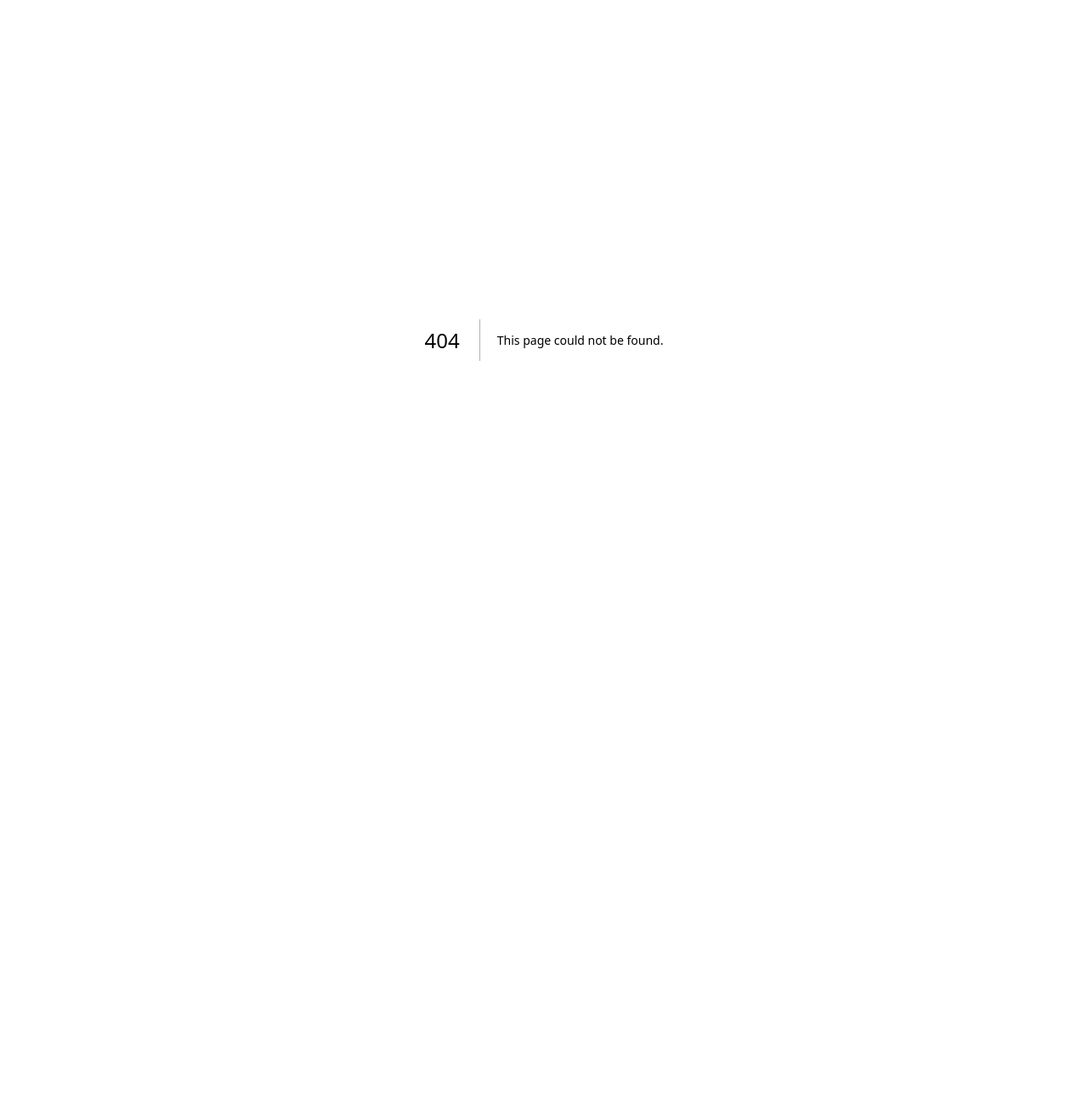
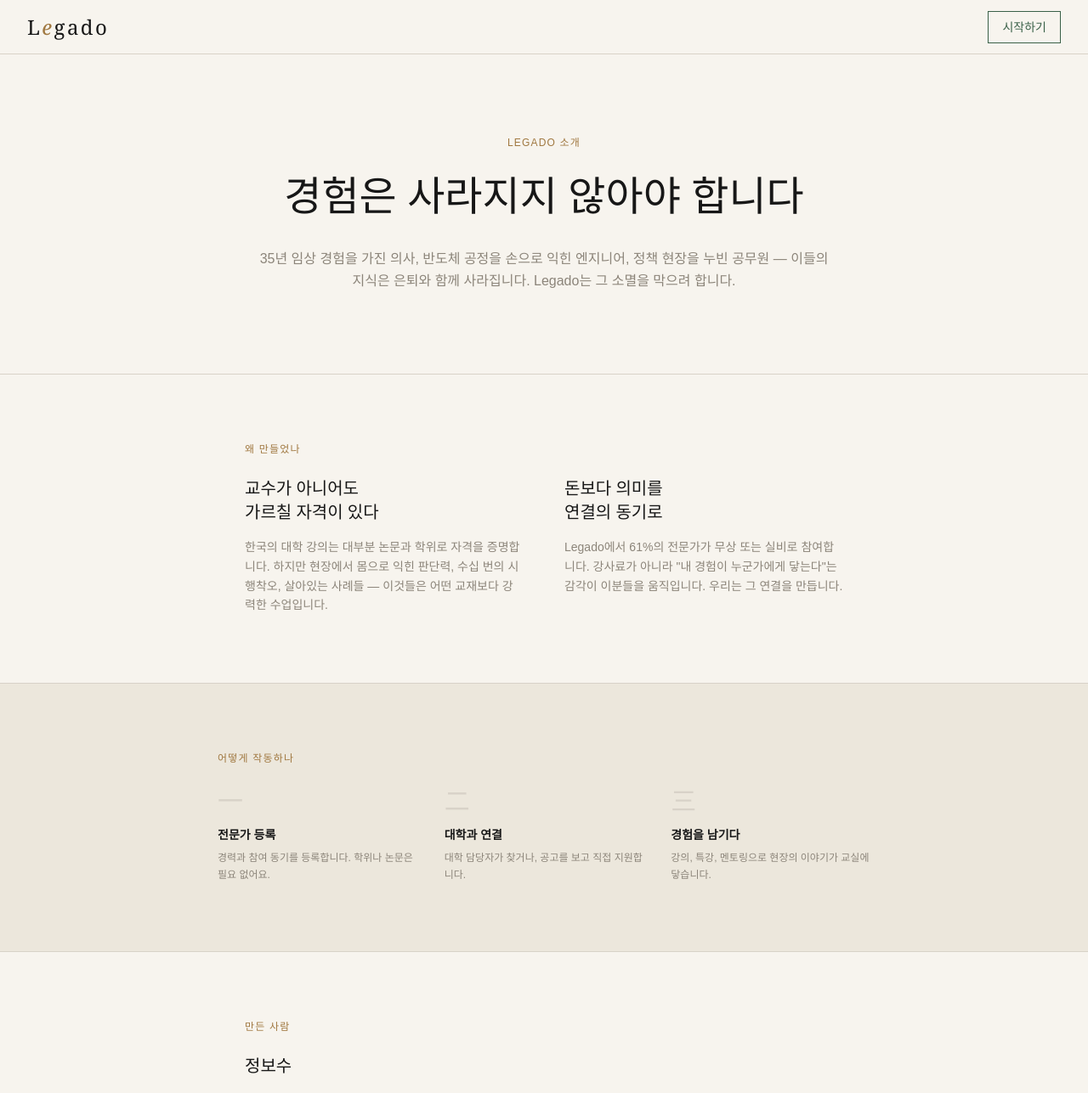
Before and after one commit to bosujeong-star/legado, a Next.js app: page /about in a window 1280 px wide. Before the commit this address had no page. Shown: the top 1287 px of the page at 85% size. Before the commit the page ends 800 px from the top, so only its background shows below. Built offline with nearby package versions, Linux system fonts and the light colour scheme.

Commit message:
소개 페이지 추가 및 네비 링크 연결

```diff
--- /dev/null
+++ b/app/about/page.tsx
@@ -0,0 +1,139 @@
+import Link from 'next/link'
+
+export default function About() {
+  return (
+    <main className="min-h-screen bg-[#f7f4ee]" style={{ fontFamily: 'sans-serif' }}>
+
+      {/* 네비 */}
+      <nav className="border-b border-[#d8d2c8] px-8 h-16 flex items-center justify-between">
+        <Link href="/" className="text-2xl font-light tracking-widest" style={{ fontFamily: 'Georgia, serif' }}>
+          L<em className="text-[#a07840]">e</em>gado
+        </Link>
+        <Link href="/auth" className="text-sm border border-[#3a6048] text-[#3a6048] px-4 py-2 hover:bg-[#3a6048] hover:text-white transition">
+          시작하기
+        </Link>
+      </nav>
+
+      {/* 히어로 */}
+      <section className="px-8 py-24 max-w-3xl mx-auto text-center">
+        <p className="text-xs tracking-widest uppercase text-[#a07840] font-medium mb-6">Legado 소개</p>
+        <h1 className="text-4xl md:text-5xl font-light leading-tight mb-8" style={{ fontFamily: 'Georgia, serif' }}>
+          경험은 사라지지 않아야 합니다
+        </h1>
+        <p className="text-base text-[#8c857a] leading-relaxed max-w-2xl mx-auto">
+          35년 임상 경험을 가진 의사, 반도체 공정을 손으로 익힌 엔지니어,
+          정책 현장을 누빈 공무원 — 이들의 지식은 은퇴와 함께 사라집니다.
+          Legado는 그 소멸을 막으려 합니다.
+        </p>
+      </section>
+
+      <div className="border-t border-[#d8d2c8]" />
+
+      {/* 왜 만들었나 */}
+      <section className="px-8 py-20 max-w-3xl mx-auto">
+        <p className="text-xs tracking-widest uppercase text-[#a07840] font-medium mb-6">왜 만들었나</p>
+        <div className="grid md:grid-cols-2 gap-12">
+          <div>
+            <h2 className="text-xl font-light mb-4" style={{ fontFamily: 'Georgia, serif' }}>
+              교수가 아니어도<br />가르칠 자격이 있다
+            </h2>
+            <p className="text-sm text-[#8c857a] leading-relaxed">
+              한국의 대학 강의는 대부분 논문과 학위로 자격을 증명합니다.
+              하지만 현장에서 몸으로 익힌 판단력, 수십 번의 시행착오,
+              살아있는 사례들 — 이것들은 어떤 교재보다 강력한 수업입니다.
+            </p>
+          </div>
+          <div>
+            <h2 className="text-xl font-light mb-4" style={{ fontFamily: 'Georgia, serif' }}>
+              돈보다 의미를<br />연결의 동기로
+            </h2>
+            <p className="text-sm text-[#8c857a] leading-relaxed">
+              Legado에서 61%의 전문가가 무상 또는 실비로 참여합니다.
+              강사료가 아니라 "내 경험이 누군가에게 닿는다"는 감각이
+              이분들을 움직입니다. 우리는 그 연결을 만듭니다.
+            </p>
+          </div>
+        </div>
+      </section>
+
+      <div className="border-t border-[#d8d2c8]" />
+
+      {/* 어떻게 작동하나 */}
+      <section className="px-8 py-20 bg-[#ece7dc]">
+        <div className="max-w-3xl mx-auto">
+          <p className="text-xs tracking-widest uppercase text-[#a07840] font-medium mb-6">어떻게 작동하나</p>
+          <div className="grid md:grid-cols-3 gap-8">
+            {[
+              { step: '一', title: '전문가 등록', desc: '경력과 참여 동기를 등록합니다. 학위나 논문은 필요 없어요.' },
+              { step: '二', title: '대학과 연결', desc: '대학 담당자가 찾거나, 공고를 보고 직접 지원합니다.' },
+              { step: '三', title: '경험을 남기다', desc: '강의, 특강, 멘토링으로 현장의 이야기가 교실에 닿습니다.' },
+            ].map((item, i) => (
+              <div key={i}>
+                <div className="text-3xl text-[#d8d2c8] mb-3" style={{ fontFamily: 'Georgia, serif' }}>{item.step}</div>
+                <h3 className="font-semibold text-sm mb-2">{item.title}</h3>
+                <p className="text-xs text-[#8c857a] leading-relaxed">{item.desc}</p>
+              </div>
+            ))}
+          </div>
+        </div>
+      </section>
+
+      <div className="border-t border-[#d8d2c8]" />
+
+      {/* 만든 사람 */}
+      <section className="px-8 py-20 max-w-3xl mx-auto">
+        <p className="text-xs tracking-widest uppercase text-[#a07840] font-medium mb-6">만든 사람</p>
+        <div className="flex flex-col md:flex-row gap-8 items-start">
+          <div className="flex-1">
+            <h2 className="text-xl font-light mb-4" style={{ fontFamily: 'Georgia, serif' }}>
+              정보수
+            </h2>
+            <p className="text-sm text-[#8c857a] leading-relaxed mb-4">
+              한국전기연구원(KERI) 선임연구원이자 B2LAB 대표.
+              펨토초 레이저 기술로 치과 임플란트 표면처리 시스템 LASERO를 개발했습니다.
+              인천대학교 나노바이오공학과에서 강의하며,
+              "경험 있는 연구자가 왜 대학과 연결되기 어려운가"라는
+              질문에서 Legado를 시작했습니다.
+            </p>
+            <p className="text-sm text-[#8c857a] leading-relaxed">
+              Legado는 단순한 플랫폼이 아니라,
+              경험의 소멸을 막으려는 하나의 시도입니다.
+            </p>
+          </div>
+        </div>
+      </section>
+
+      {/* CTA */}
+      <section className="px-8 py-20 bg-[#1c1a17] text-center">
+        <h2 className="text-3xl font-light text-white mb-4" style={{ fontFamily: 'Georgia, serif' }}>
+          당신의 경험을 남겨주세요
+        </h2>
+        <p className="text-sm text-[#8c857a] mb-8">
+          아직 작은 시작이지만, 그래서 더 정성껏 연결합니다
+        </p>
+        <div className="flex gap-4 justify-center flex-wrap">
+          <Link href="/register"
+            className="bg-[#3a6048] text-white px-8 py-3 text-sm hover:opacity-90 transition">
+            경험 나누기
+          </Link>
+          <Link href="/explore"
+            className="border border-[#444] text-[#8c857a] px-8 py-3 text-sm hover:border-white hover:text-white transition">
+            찾아보기
+          </Link>
+        </div>
+      </section>
+
+      {/* 푸터 */}
+      <footer className="border-t border-[#d8d2c8] px-8 py-8 flex justify-between items-center">
+        <div className="text-xl font-light tracking-widest" style={{ fontFamily: 'Georgia, serif' }}>
+          L<em className="text-[#a07840]">e</em>gado
+        </div>
+        <div className="flex gap-6 text-xs text-[#8c857a]">
+          <Link href="/privacy" className="hover:text-[#1c1a17]">개인정보처리방침</Link>
+          <Link href="/terms" className="hover:text-[#1c1a17]">이용약관</Link>
+        </div>
+      </footer>
+
+    </main>
+  )
+}
--- a/app/page.tsx
+++ b/app/page.tsx
@@ -66,8 +66,9 @@
       {menuOpen && (
         <div className="md:hidden fixed top-16 left-0 right-0 z-50 border-b border-[#d8d2c8] bg-[#f7f4ee] px-8 py-4 flex flex-col gap-4 text-sm">
           <Link href="/explore" onClick={() => setMenuOpen(false)} className="text-[#1c1a17]">찾아보기</Link>
-          <a href="#" onClick={() => setMenuOpen(false)} className="text-[#1c1a17]">참여 형태</a>
-          <a href="#" onClick={() => setMenuOpen(false)} className="text-[#1c1a17]">이용 방법</a>
+       <Link href="/about" onClick={() => setMenuOpen(false)} className="text-[#1c1a17]">소개</Link>
+<a href="#" onClick={() => setMenuOpen(false)} className="text-[#1c1a17]">참여 형태</a>
+<a href="#" onClick={() => setMenuOpen(false)} className="text-[#1c1a17]">이용 방법</a>
 
           <div className="border-t border-[#d8d2c8] pt-4 mt-2">
             {user ? (
@@ -300,7 +301,7 @@
         </div>
         <div className="text-xs text-[#8c857a]" style={{ fontFamily: 'sans-serif' }}>© 2025 Legado. 경험을 남기다.</div>
  <div className="flex gap-6 text-xs text-[#8c857a]" style={{ fontFamily: 'sans-serif' }}>
-          <a href="#" className="hover:text-[#1c1a17]">소개</a>
+<Link href="/about" className="hover:text-[#1c1a17]">소개</Link>
           <Link href="/terms" className="hover:text-[#1c1a17]">이용약관</Link>
           <Link href="/privacy" className="hover:text-[#1c1a17]">개인정보처리방침</Link>
           <a href="mailto:bosujeong@gmail.com" className="hover:text-[#1c1a17]">문의</a>
```
